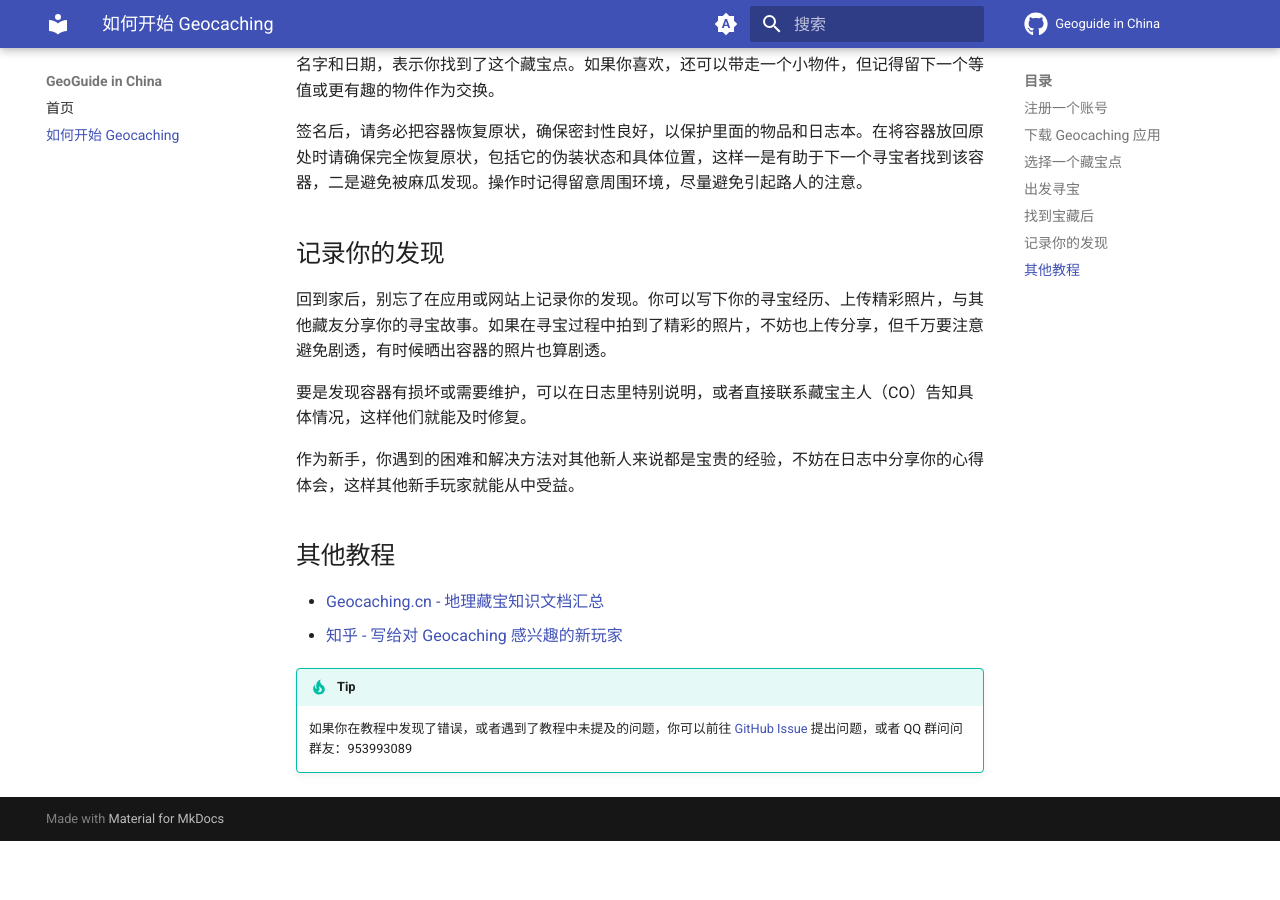
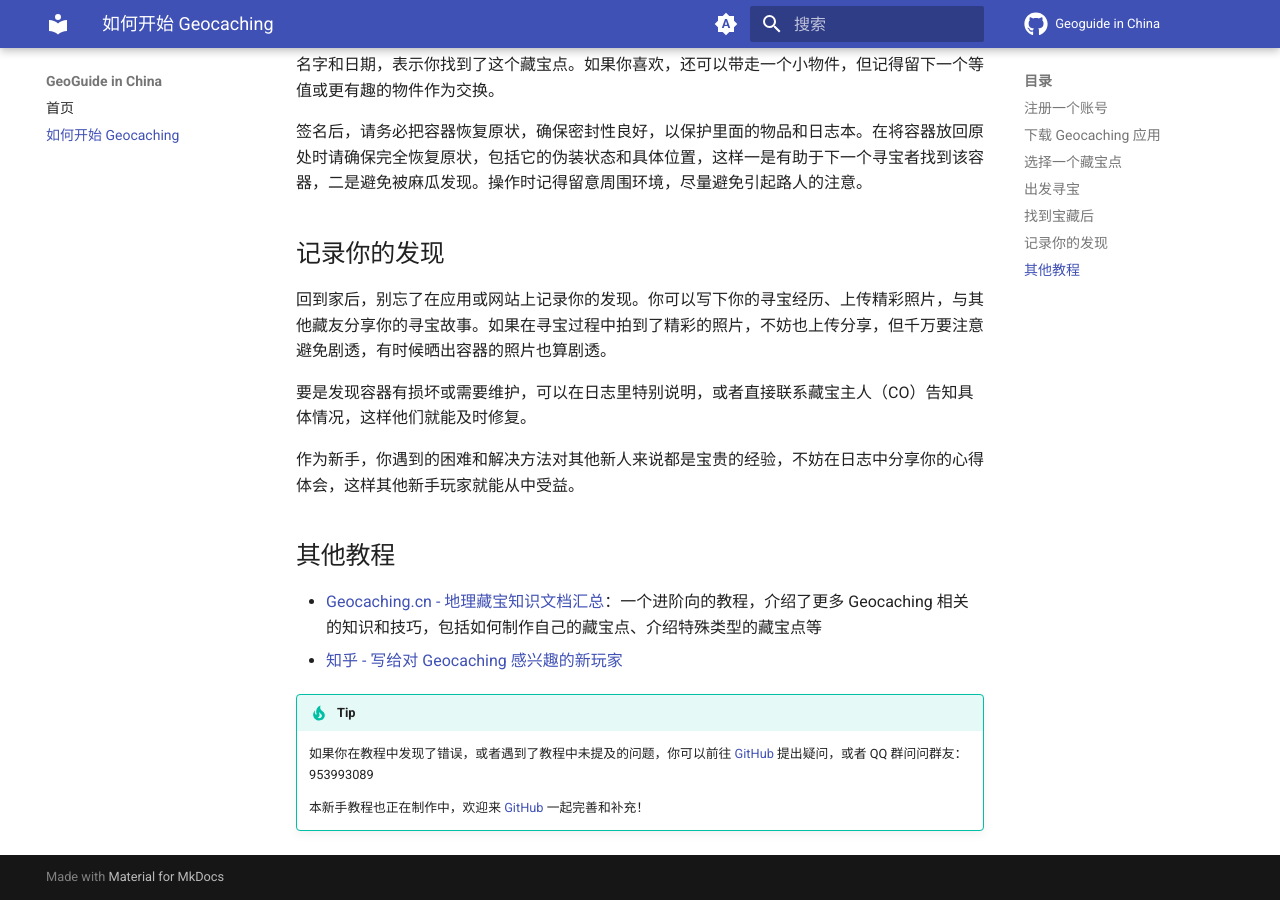
Before and after one commit to Konano/geoguide-in-china, an MkDocs documentation site: the page built from docs/getting-started.md, in a window 1280 px wide and 900 px high, scrolled down 2436 px. Built offline with MkDocs 1.6.1 and Material for MkDocs 9.7.7, drawn with Linux system fonts in a browser that asks for light colours; comment, search, counter and statistics services are not loaded; before the commit the page ends 3277 px from its top, so only the background shows below that.

Commit message:
更新新手教程，增加进阶教程描述

```diff
--- a/docs/getting-started.md
+++ b/docs/getting-started.md
@@ -83,8 +83,10 @@
 
 ## 其他教程
 
-- [Geocaching.cn - 地理藏宝知识文档汇总](https://www.geocaching.cn/courses/)
+- [Geocaching.cn - 地理藏宝知识文档汇总](https://www.geocaching.cn/courses/)：一个进阶向的教程，介绍了更多 Geocaching 相关的知识和技巧，包括如何制作自己的藏宝点、介绍特殊类型的藏宝点等
 - [知乎 - 写给对 Geocaching 感兴趣的新玩家](https://zhuanlan.zhihu.com/p/638003725)
 
 !!! tip
-    如果你在教程中发现了错误，或者遇到了教程中未提及的问题，你可以前往 [GitHub Issue](https://github.com/Konano/geoguide-in-china/issues) 提出问题，或者 QQ 群问问群友：953993089
+    如果你在教程中发现了错误，或者遇到了教程中未提及的问题，你可以前往 [GitHub](https://github.com/Konano/geoguide-in-china/issues) 提出疑问，或者 QQ 群问问群友：953993089
+
+    本新手教程也正在制作中，欢迎来 [GitHub](https://github.com/Konano/geoguide-in-china) 一起完善和补充！
```
